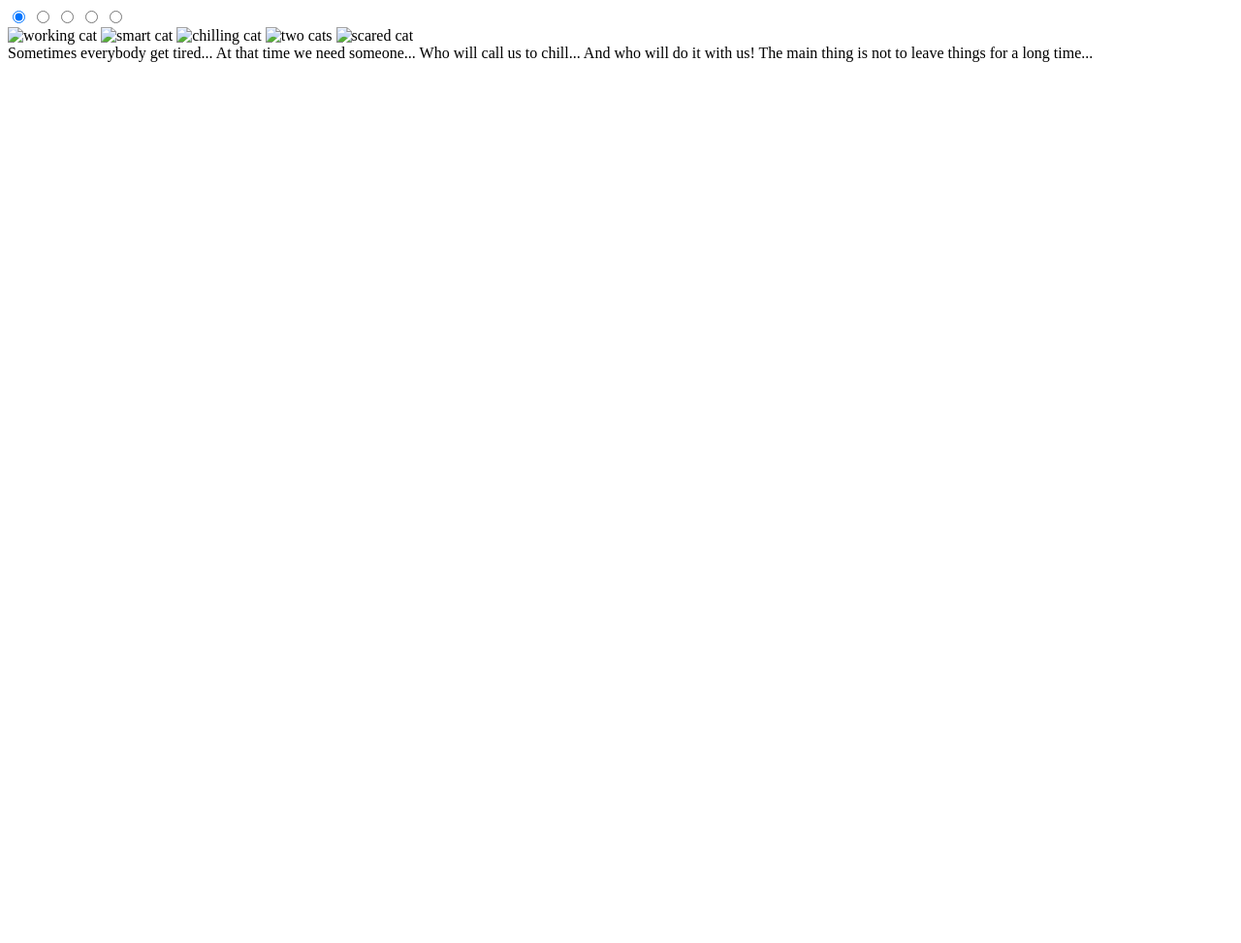
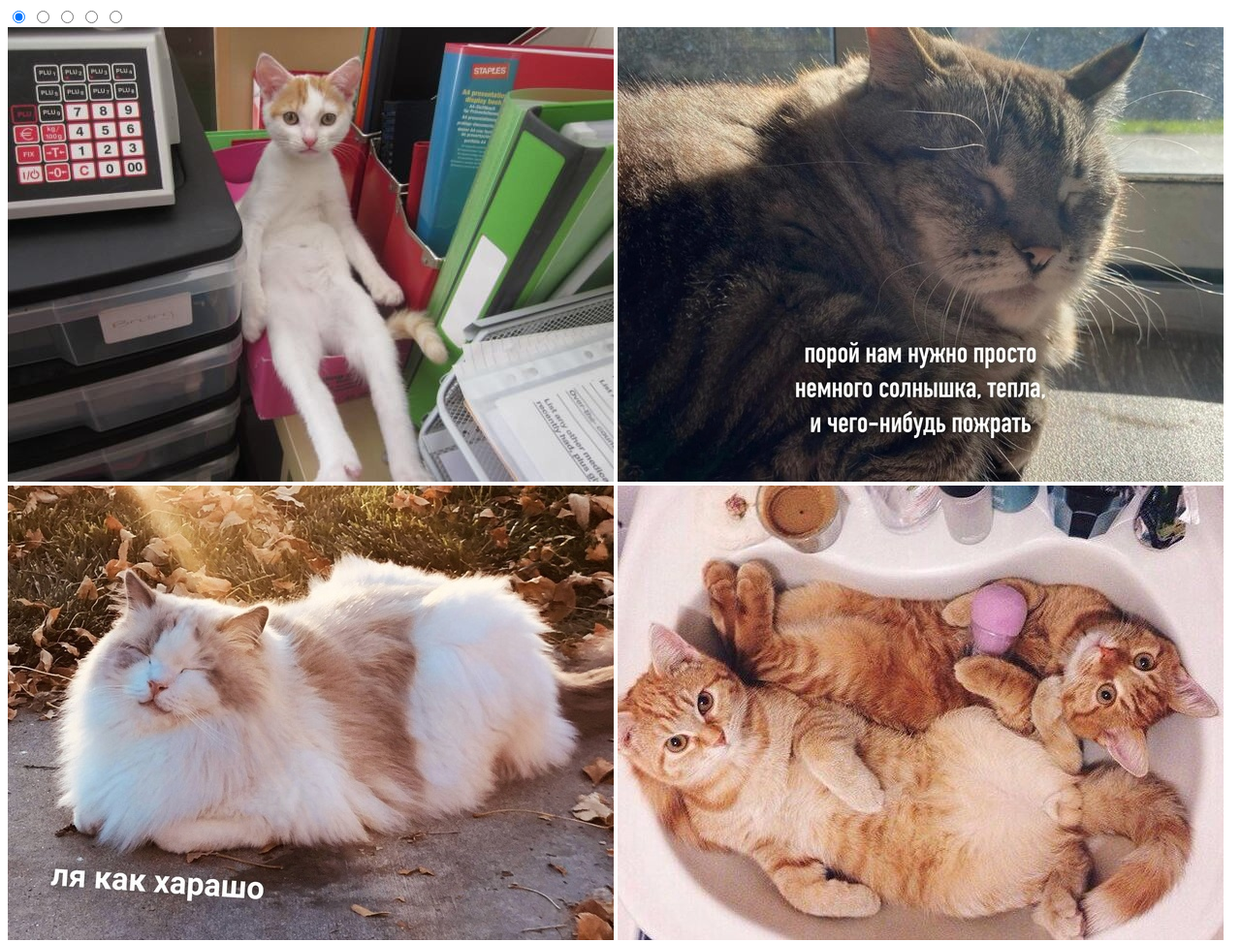
Before and after one commit to YuMichay/cssMemSlider, a plain HTML site: page cssMemSlider/index.html in a window 1280 px wide. Shown: the top 973 px of the page at 97% size. Before the commit the page ends 800 px from the top, so only its background shows below. Drawn offline with Linux system fonts and the light colour scheme.

Commit message:
fix: fix images paths (Fri, 13 May 2022 18:46:54 +0300)

```diff
--- a/cssMemSlider/index.html
+++ b/cssMemSlider/index.html
@@ -20,14 +20,14 @@
     <div class="container">
         <div class="slider">
             <div class="slides">
-                <img src="./assets/img/work.jpg" alt="working cat" class="slide1">
-                <img src="./assets/img/sun.jpg" alt="smart cat" class="slide2">
-                <img src="./assets/img/good.jpg" alt="chilling cat" class="slide3">
-                <img src="./assets/img/two.jpg" alt="two cats" class="slide4">
-                <img src="./assets/img/omg.jpg" alt="scared cat" class="slide5">
+                <img src="./images/work.jpg" alt="working cat" class="slide1">
+                <img src="./images/sun.jpg" alt="smart cat" class="slide2">
+                <img src="./images/good.jpg" alt="chilling cat" class="slide3">
+                <img src="./images/two.jpg" alt="two cats" class="slide4">
+                <img src="./images/omg.jpg" alt="scared cat" class="slide5">
             </div>
 
-            <div class="texts">
+            <div class="text">
                 <span class="text1">Sometimes everybody get tired...</span>
                 <span class="text2">At that time we need someone...</span>
                 <span class="text3">Who will call us to chill...</span>
@@ -41,7 +41,6 @@
                 <label for="image4" class="dot4"></label>
                 <label for="image5" class="dot5"></label>
             </div>
-
         </div>
     </div>
 </body>
```
